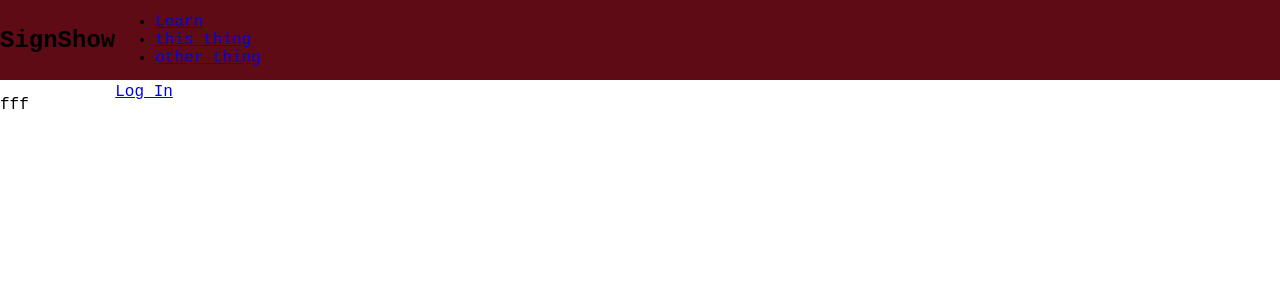
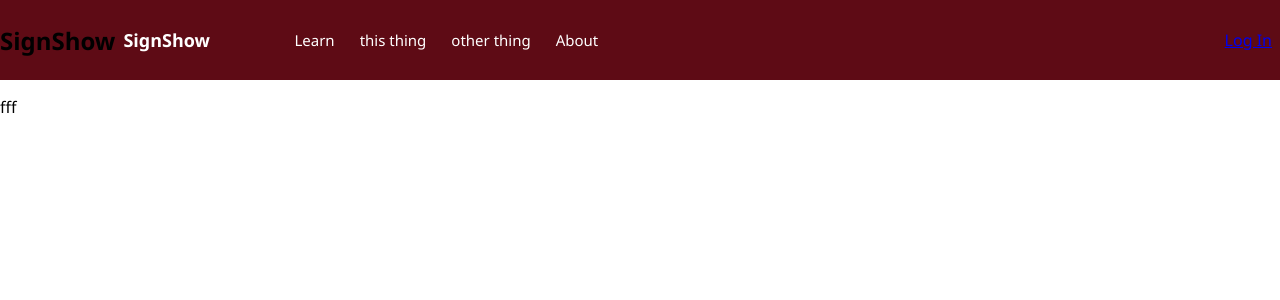
Before and after one commit to zed3538/signshow, a Flask app: page / in a window 1280 px wide. Shown: the top 300 px of the page. Run offline with Flask 3, Linux system fonts and the light colour scheme.

Commit message:
Improved nav bar styling, added database

```diff
--- a/static/styles.css
+++ b/static/styles.css
@@ -1,6 +1,6 @@
 body {
     margin: 0px;
-    font-family: 'Courier New', Courier, monospace;
+    font-family:'Segoe UI', Tahoma, Geneva, Verdana, sans-serif;
 }
 
 .site-nav {
@@ -9,3 +9,58 @@ body {
     display: flex;
     align-items: center;
 }
+
+.nav-primary {
+    list-style: none;
+    margin: 0;
+    padding: 0;
+    display: flex;
+    gap: 25px;
+    align-items: center;
+    flex: 1;
+}
+
+.nav-primary li {
+    margin: 0;
+    padding: 0;
+}
+
+.nav-primary a {
+    color: white;
+    text-decoration: none;
+    font-size: 15px;
+    white-space: nowrap;
+    display: inline-block;
+    padding: 4px 0;
+}
+
+.nav-actions {
+    display: flex;
+    align-items: center;
+    gap: 20px;
+    flex: 0 0 auto;
+}
+
+.nav-inner {
+    width: 100%;
+    max-width: 1440px;
+    margin: 0 auto;
+    padding: 0 8px;
+    display: flex;
+    align-items: center;
+    gap: 26px;
+}
+
+.nav-logo {
+    flex: 0 0 auto;
+    width: 145px;
+    line-height: 0.8;
+    text-decoration: none;
+    color: white;
+    font-weight: 700;
+    font-size: 18px;
+    display: grid;
+    grid-template-columns: auto auto;
+    column-gap: 2px;
+    align-items: center;
+}
--- a/templates/nav.html
+++ b/templates/nav.html
@@ -1,7 +1,7 @@
 <nav class="site-nav">
     <h1>SignShow</h1>
     <div class="nav-inner">
-        <a href="/">
+        <a href="/" class="nav-logo">
             <span class="logo-main">SignShow</span>
         </a>
 
@@ -9,6 +9,7 @@
             <li><a href="#">Learn</a></li>
             <li><a href="#">this thing</a></li>
             <li><a href="#">other thing</a></li>
+            <li><a href="#">About</a></li>
         </ul>
 
         <div class="nav-actions">
```
Also changed, not shown: database.db (added).
